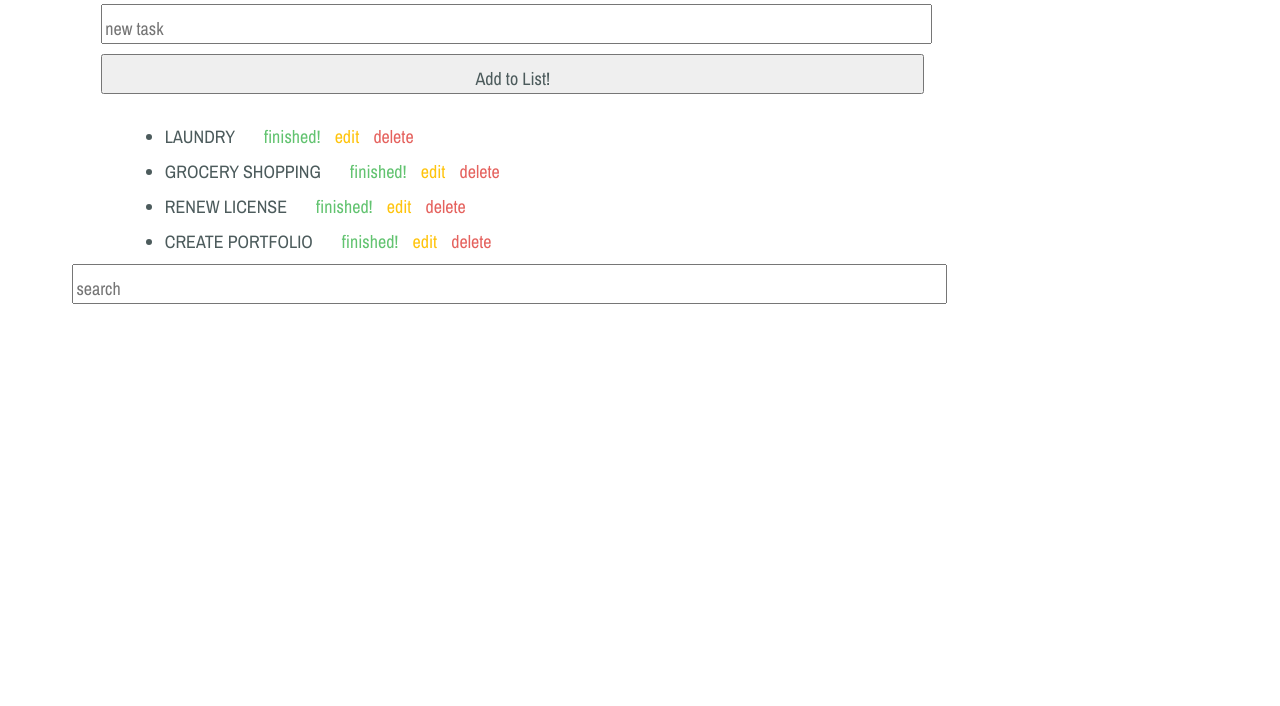
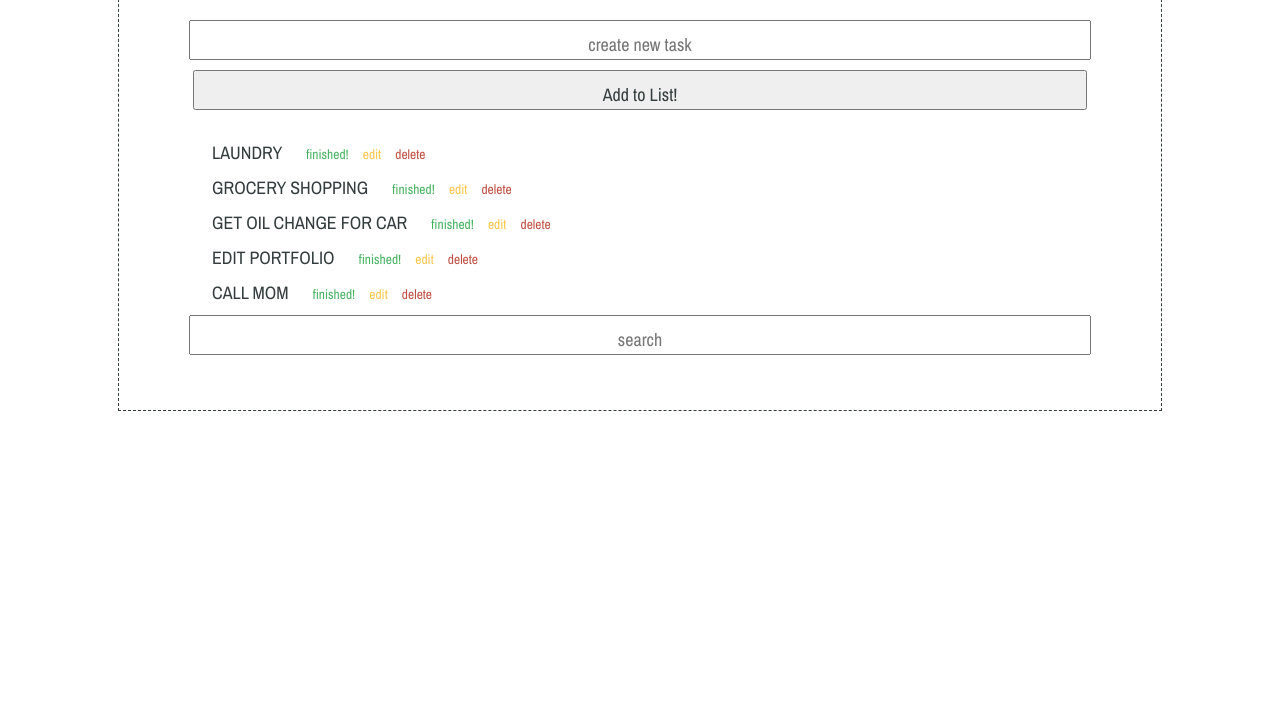
Before and after one commit to purplepanda/olczak_lab12, a plain HTML site: page app/index.html in a window 1280 px wide. Shown: the part 94-800 px from the top of the page. Drawn offline with nearby package versions, Linux system fonts and the light colour scheme; some packages are replaced by stand-ins of ours.

Commit message:
the quintessential angular to do list app

```diff
--- a/app/index.html
+++ b/app/index.html
@@ -3,20 +3,29 @@
 
 <head>
     <meta charset="utf-8">
+    <!-- font -->
     <link href="https://fonts.googleapis.com/css?family=Archivo+Narrow" rel="stylesheet">
+    <!-- css -->
     <link href="styles/main.css" rel="stylesheet" type="text/css" />
+
+    <!-- angular src -->
     <script src="https://ajax.googleapis.com/ajax/libs/angularjs/1.5.7/angular.min.js"></script>
+    <script src="https://ajax.googleapis.com/ajax/libs/angularjs/1.5.7/angular-route.min.js"></script>
     <script src="scripts/app.js"></script>
     <title>To Do List</title>
 </head>
 
 <body ng-app="todoApp">
+  <!-- Begin Main Content -->
+  <!-- Headline -->
     <h1>To Do List</h1>
-    <div ng-controller="listCtrl">
-        <input type="text" ng-model="chore" name="name" value="" placeholder="new task" />
-        <button ng-click="addChore()" type="button" name="button">Add to List!</button>
+  <!-- Section to input To Do List Items -->
+    <div ng-controller="listCtrl" id="main">
 
+        <input type="text" ng-model="chore" name="name" value="" placeholder="create new task" required />
+        <button type="button" ng-click="addChore()" name="button">Add to List!</button>
 
+  <!-- Begin To Do List / Editing To Do List Content Section -->
         <ul>
             <li ng-repeat="toDo in toDos | filter:filterList">{{toDo | uppercase}}
                 <!-- <span>{{$index }}</span> -->
@@ -26,19 +35,22 @@
                     <a href="" class="save" ng-show="showEditBar" ng-click="showEditBar = !showEditBar">save</a>
                     <a href="" class="delete" ng-click="removeChore($index)">delete</a>
                     <input type="text" ng-model="toDo" ng-show="showEditBar" />
+                </div>
             </li>
-            </div>
+
         </ul>
+  <!-- End To Do List Section-->
+  <!-- Begin Search Area -->
+        <input type="text" ng-model="filterList" name="name" value="" placeholder="search">
+  <!-- End Search Area -->
+  <!-- Begin Finished List -->
 
-
-        <input type="text" ng-model="filterList" name="name" value="" placeholder="search">
-
+      <div id="finished">
         <ul>
             <li class="done" ng-repeat="toDo in finished">{{toDo | uppercase}}</li>
         </ul>
+      </div>
     </div>
-
-
+  <!-- End Finished List -->
 </body>
-
 </html>
--- a/app/scripts/app.js
+++ b/app/scripts/app.js
@@ -1,32 +1,38 @@
 var app = angular.module("todoApp", []);
 app.controller("listCtrl", function($scope) {
 
-    // This is a list of things I need to do
-    $scope.toDos = [
+
+  //////////  Variables  //////////
+  $scope.toDos = [ // List of to-dos
     "laundry",
     "grocery shopping",
-        "renew license",
-        "create portfolio"
+    "get oil change for car",
+    "edit portfolio",
+    "call Mom"
   ];
 
-    // This is a list of things I have finished
-    $scope.finished = [];
+  $scope.finished = []; // List of finished to-dos
+  $scope.chore;
 
-    // Methods for $scope.toDos
+
+  //////////  Methods  //////////
   $scope.addChore = addChore;
   $scope.removeChore = removeChore;
   $scope.moveToFinished = moveToFinished;
 
 
-    ///////////////////////////////////////////
-
+  //////////  Functions  //////////
   // Adds to $scope.toDos
   function addChore() {
+    if (!$scope.chore || $scope.chore === "") {
+      return false;
+    } else {
       $scope.toDos.push($scope.chore);
+    }
     $scope.chore = "";
   }
 
-    // Removes from $scope.toDos
+  // Removes from $scope.toDos, run inside moveToFinished
   function removeChore(dummy) {
     $scope.toDos.splice(dummy, 1);
   }
@@ -34,11 +40,10 @@ app.controller("listCtrl", function($scope) {
   // Adds a todo to $scope.finished array
   function moveToFinished(index) { //click finished!
     $scope.finished.push($scope.toDos[index]); //push removed chore to finished array
-        $scope.removeChore(index); //removeChore fires; do this last
+    $scope.removeChore(index); //removeChore fires; do this last or else the index number doesn't update
   }
 
-
   // FIGURE OUT HOW TO PRESS ENTER WHILE FOCUSING AN INPUT
-
+  //look into ng-blur
 
 });
--- a/app/styles/main.css
+++ b/app/styles/main.css
@@ -1,41 +1,46 @@
 * {
   font-family: 'Archivo Narrow', sans-serif;
   font-size: 18px;
-  color: #4C5B5C;
+  color: #343C3D;
   width: 95%;
+  max-width: 1100px;
   margin: auto;
   padding-top: 10px;
 }
-
+#main {
+  border: 1px dashed #343C3D;
+  padding: 25px;
+}
 h1 {
   font-size: 2em;
+  text-align: center;
 }
-
 input, button {
-  width: 75%;
+  width: 90%;
   display: block;
-  margin: 10px;
+  margin: 10px auto;
+  text-align: center;
 }
-
-input:active {
-  background-color: #ffc40d;
+li {
+  list-style-type: none;
+  min-width: 500px;
 }
-
 a {
   text-decoration: none;
   padding-left: 10px;
+  font-size: 0.75em;
 }
 a:hover {
-  color: #3891A6;
+  color: #218DA5;
 }
 .delete {
-  color: #E5625E;
+  color: #BF4F42;
 }
 .edit {
-  color: #ffc40d;
+  color: #FFC64C;
 }
 .finished {
-  color: #62C370;
+  color: #47B262;
 }
 .done {
   color: #999999;
@@ -43,5 +48,5 @@ a:hover {
 }
 #actions {
   display: inline;
-  padding-left: 15px;
+  padding-left: 10px;
 }
```
Lines whose indentation alone changed are shown as unchanged.
